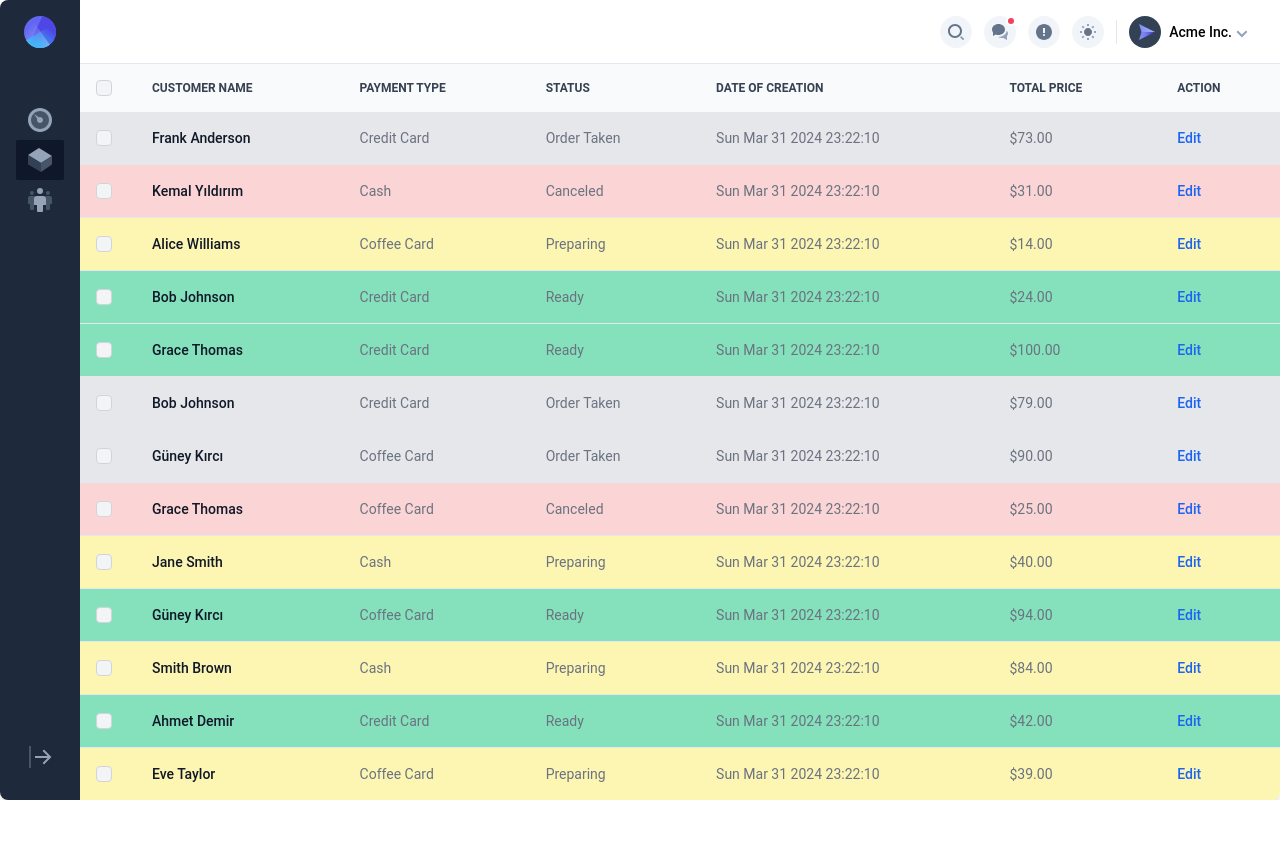
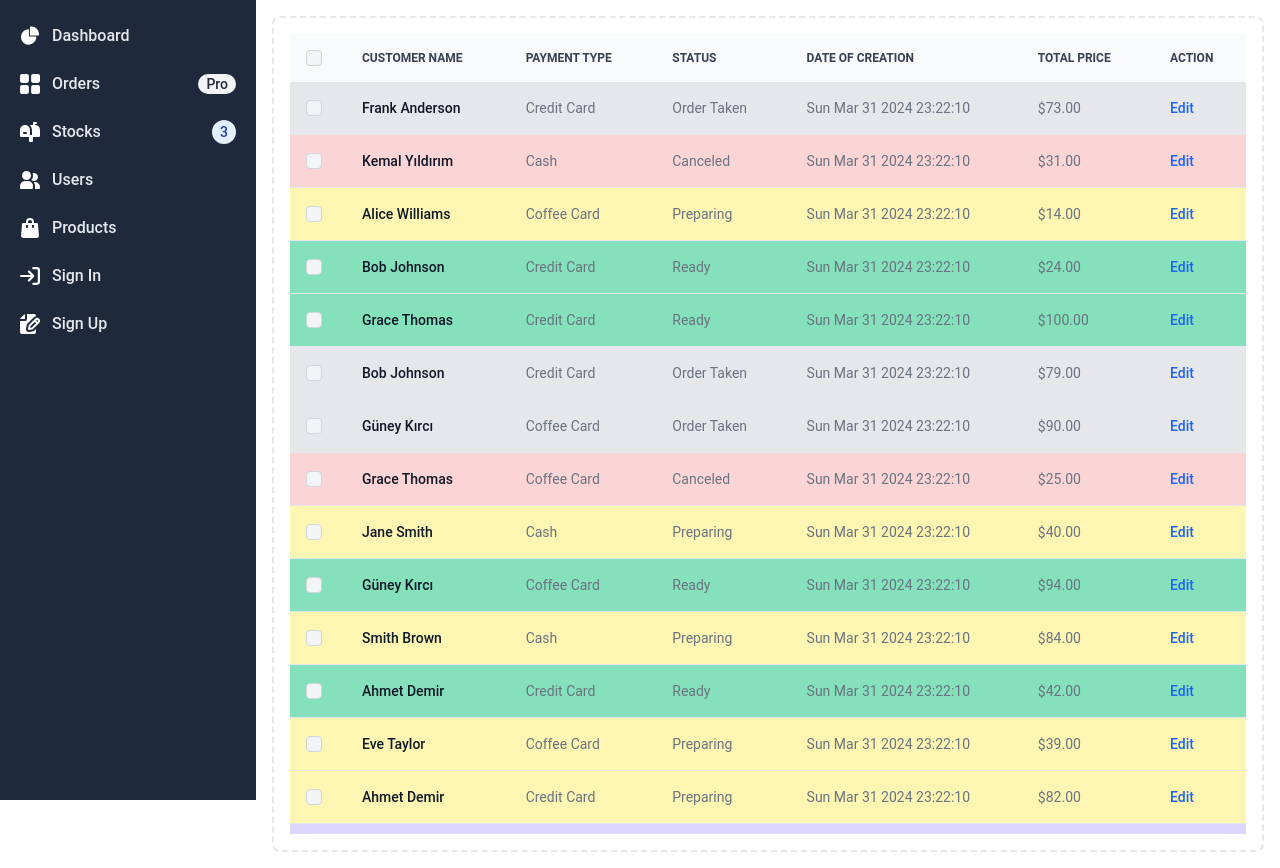
Before and after one commit to Nosver/CafeManagement, a React (Vite) app in the folder frontend/: page /orders in a window 1280 px wide. Before the commit the page ends 800 px from the top, so only its background shows below. Built offline with nearby package versions, Linux system fonts and the light colour scheme.

Commit message:
stock and order sidebar_1 changed

```diff
--- a/frontend/src/components/Siderbar_1.jsx
+++ b/frontend/src/components/Siderbar_1.jsx
@@ -1,11 +1,18 @@
 import React from 'react'
+import { useNavigate } from 'react-router-dom';
 
 export const Siderbar_1 = () => {
+
+    const text_color = "text-gray-200";
+    const bg_color = "bg-slate-800";
+
+    const navigate = useNavigate();
+
     return (
+
         <div >
 
-
-            <button data-drawer-target="default-sidebar" data-drawer-toggle="default-sidebar" aria-controls="default-sidebar" type="button" class="inline-flex items-center p-2 mt-2 ms-3 text-sm text-gray-500 rounded-lg sm:hidden hover:bg-gray-100 focus:outline-none focus:ring-2 focus:ring-gray-200 dark:text-gray-400 dark:hover:bg-gray-700 dark:focus:ring-gray-600">
+            <button data-drawer-target="default-sidebar" data-drawer-toggle="default-sidebar" aria-controls="default-sidebar" type="button" class="inline-flex items-center p-2 mt-2 ms-3 text-sm text-white rounded-lg sm:hidden hover:bg-gray-100 focus:outline-none focus:ring-2 focus:ring-gray-200 dark:text-gray-400 dark:hover:bg-gray-700 dark:focus:ring-gray-600">
                 <span class="sr-only">Open sidebar</span>
                 <svg class="w-6 h-6" aria-hidden="true" fill="currentColor" viewBox="0 0 20 20" xmlns="http://www.w3.org/2000/svg">
                     <path clip-rule="evenodd" fill-rule="evenodd" d="M2 4.75A.75.75 0 012.75 4h14.5a.75.75 0 010 1.5H2.75A.75.75 0 012 4.75zm0 10.5a.75.75 0 01.75-.75h7.5a.75.75 0 010 1.5h-7.5a.75.75 0 01-.75-.75zM2 10a.75.75 0 01.75-.75h14.5a.75.75 0 010 1.5H2.75A.75.75 0 012 10z"></path>
@@ -13,62 +20,71 @@ export const Siderbar_1 = () => {
             </button>
 
             <aside id="default-sidebar" class="fixed top-0 left-0 z-40 w-64 h-screen transition-transform -translate-x-full sm:translate-x-0" aria-label="Sidebar">
-                <div class="h-full px-3 py-4 overflow-y-auto bg-gray-50 dark:bg-gray-800">
+                <div class={`h-full px-3 py-4 overflow-y-auto ${bg_color}`}>
                     <ul class="space-y-2 font-medium">
+
                         <li>
-                            <a href="#" class="flex items-center p-2 text-gray-900 rounded-lg dark:text-white hover:bg-gray-100 dark:hover:bg-gray-700 group">
-                                <svg class="w-5 h-5 text-gray-500 transition duration-75 dark:text-gray-400 group-hover:text-gray-900 dark:group-hover:text-white" aria-hidden="true" xmlns="http://www.w3.org/2000/svg" fill="currentColor" viewBox="0 0 22 21">
+                            <a href="/dashboard" className={`flex items-center p-2 ${text_color} rounded-lg dark:text-white hover:bg-gray-100 dark:hover:bg-gray-700 group`}>
+                                <svg class={`w-5 h-5 text-white transition duration-75 dark:text-gray-400 group-hover:${text_color} dark:group-hover:text-white`} aria-hidden="true" xmlns="http://www.w3.org/2000/svg" fill="currentColor" viewBox="0 0 22 21">
                                     <path d="M16.975 11H10V4.025a1 1 0 0 0-1.066-.998 8.5 8.5 0 1 0 9.039 9.039.999.999 0 0 0-1-1.066h.002Z" />
                                     <path d="M12.5 0c-.157 0-.311.01-.565.027A1 1 0 0 0 11 1.02V10h8.975a1 1 0 0 0 1-.935c.013-.188.028-.374.028-.565A8.51 8.51 0 0 0 12.5 0Z" />
                                 </svg>
                                 <span class="ms-3">Dashboard</span>
                             </a>
                         </li>
-                        <li>
-                            <a href="#" class="flex items-center p-2 text-gray-900 rounded-lg dark:text-white hover:bg-gray-100 dark:hover:bg-gray-700 group">
-                                <svg class="flex-shrink-0 w-5 h-5 text-gray-500 transition duration-75 dark:text-gray-400 group-hover:text-gray-900 dark:group-hover:text-white" aria-hidden="true" xmlns="http://www.w3.org/2000/svg" fill="currentColor" viewBox="0 0 18 18">
+
+                        <li onClick={() => navigate('/orders')}
+
+                        >
+
+                            <a className={`flex items-center p-2 ${text_color} rounded-lg dark:text-white hover:bg-gray-100 dark:hover:bg-gray-700 group`}>
+                                <svg class={`w-5 h-5 text-white transition duration-75 dark:text-gray-400 group-hover:${text_color} dark:group-hover:text-white`} aria-hidden="true" xmlns="http://www.w3.org/2000/svg" fill="currentColor" viewBox="0 0 18 18">
                                     <path d="M6.143 0H1.857A1.857 1.857 0 0 0 0 1.857v4.286C0 7.169.831 8 1.857 8h4.286A1.857 1.857 0 0 0 8 6.143V1.857A1.857 1.857 0 0 0 6.143 0Zm10 0h-4.286A1.857 1.857 0 0 0 10 1.857v4.286C10 7.169 10.831 8 11.857 8h4.286A1.857 1.857 0 0 0 18 6.143V1.857A1.857 1.857 0 0 0 16.143 0Zm-10 10H1.857A1.857 1.857 0 0 0 0 11.857v4.286C0 17.169.831 18 1.857 18h4.286A1.857 1.857 0 0 0 8 16.143v-4.286A1.857 1.857 0 0 0 6.143 10Zm10 0h-4.286A1.857 1.857 0 0 0 10 11.857v4.286c0 1.026.831 1.857 1.857 1.857h4.286A1.857 1.857 0 0 0 18 16.143v-4.286A1.857 1.857 0 0 0 16.143 10Z" />
                                 </svg>
-                                <span class="flex-1 ms-3 whitespace-nowrap">Kanban</span>
+                                <span class="flex-1 ms-3 whitespace-nowrap">Orders</span>
                                 <span class="inline-flex items-center justify-center px-2 ms-3 text-sm font-medium text-gray-800 bg-gray-100 rounded-full dark:bg-gray-700 dark:text-gray-300">Pro</span>
                             </a>
+
                         </li>
-                        <li>
-                            <a href="#" class="flex items-center p-2 text-gray-900 rounded-lg dark:text-white hover:bg-gray-100 dark:hover:bg-gray-700 group">
-                                <svg class="flex-shrink-0 w-5 h-5 text-gray-500 transition duration-75 dark:text-gray-400 group-hover:text-gray-900 dark:group-hover:text-white" aria-hidden="true" xmlns="http://www.w3.org/2000/svg" fill="currentColor" viewBox="0 0 20 20">
+
+                        <li onClick={() => navigate('/stocks')}
+
+                        >
+                            <a className={`flex items-center p-2 ${text_color} rounded-lg dark:text-white hover:bg-gray-100 dark:hover:bg-gray-700 group`}>
+                                <svg class={`w-5 h-5 text-white transition duration-75 dark:text-gray-400 group-hover:${text_color} dark:group-hover:text-white`} aria-hidden="true" xmlns="http://www.w3.org/2000/svg" fill="currentColor" viewBox="0 0 20 20">
                                     <path d="m17.418 3.623-.018-.008a6.713 6.713 0 0 0-2.4-.569V2h1a1 1 0 1 0 0-2h-2a1 1 0 0 0-1 1v2H9.89A6.977 6.977 0 0 1 12 8v5h-2V8A5 5 0 1 0 0 8v6a1 1 0 0 0 1 1h8v4a1 1 0 0 0 1 1h2a1 1 0 0 0 1-1v-4h6a1 1 0 0 0 1-1V8a5 5 0 0 0-2.582-4.377ZM6 12H4a1 1 0 0 1 0-2h2a1 1 0 0 1 0 2Z" />
                                 </svg>
-                                <span class="flex-1 ms-3 whitespace-nowrap">Inbox</span>
+                                <span class="flex-1 ms-3 whitespace-nowrap">Stocks</span>
                                 <span class="inline-flex items-center justify-center w-3 h-3 p-3 ms-3 text-sm font-medium text-blue-800 bg-blue-100 rounded-full dark:bg-blue-900 dark:text-blue-300">3</span>
                             </a>
                         </li>
                         <li>
-                            <a href="#" class="flex items-center p-2 text-gray-900 rounded-lg dark:text-white hover:bg-gray-100 dark:hover:bg-gray-700 group">
-                                <svg class="flex-shrink-0 w-5 h-5 text-gray-500 transition duration-75 dark:text-gray-400 group-hover:text-gray-900 dark:group-hover:text-white" aria-hidden="true" xmlns="http://www.w3.org/2000/svg" fill="currentColor" viewBox="0 0 20 18">
+                            <a className={`flex items-center p-2 ${text_color} rounded-lg dark:text-white hover:bg-gray-100 dark:hover:bg-gray-700 group`}>
+                                <svg class={`w-5 h-5 text-white transition duration-75 dark:text-gray-400 group-hover:${text_color} dark:group-hover:text-white`} aria-hidden="true" xmlns="http://www.w3.org/2000/svg" fill="currentColor" viewBox="0 0 20 18">
                                     <path d="M14 2a3.963 3.963 0 0 0-1.4.267 6.439 6.439 0 0 1-1.331 6.638A4 4 0 1 0 14 2Zm1 9h-1.264A6.957 6.957 0 0 1 15 15v2a2.97 2.97 0 0 1-.184 1H19a1 1 0 0 0 1-1v-1a5.006 5.006 0 0 0-5-5ZM6.5 9a4.5 4.5 0 1 0 0-9 4.5 4.5 0 0 0 0 9ZM8 10H5a5.006 5.006 0 0 0-5 5v2a1 1 0 0 0 1 1h11a1 1 0 0 0 1-1v-2a5.006 5.006 0 0 0-5-5Z" />
                                 </svg>
                                 <span class="flex-1 ms-3 whitespace-nowrap">Users</span>
                             </a>
                         </li>
                         <li>
-                            <a href="#" class="flex items-center p-2 text-gray-900 rounded-lg dark:text-white hover:bg-gray-100 dark:hover:bg-gray-700 group">
-                                <svg class="flex-shrink-0 w-5 h-5 text-gray-500 transition duration-75 dark:text-gray-400 group-hover:text-gray-900 dark:group-hover:text-white" aria-hidden="true" xmlns="http://www.w3.org/2000/svg" fill="currentColor" viewBox="0 0 18 20">
+                            <a href="#" className={`flex items-center p-2 ${text_color} rounded-lg dark:text-white hover:bg-gray-100 dark:hover:bg-gray-700 group`}>
+                                <svg class={`w-5 h-5 text-white transition duration-75 dark:text-gray-400 group-hover:${text_color} dark:group-hover:text-white`} aria-hidden="true" xmlns="http://www.w3.org/2000/svg" fill="currentColor" viewBox="0 0 18 20">
                                     <path d="M17 5.923A1 1 0 0 0 16 5h-3V4a4 4 0 1 0-8 0v1H2a1 1 0 0 0-1 .923L.086 17.846A2 2 0 0 0 2.08 20h13.84a2 2 0 0 0 1.994-2.153L17 5.923ZM7 9a1 1 0 0 1-2 0V7h2v2Zm0-5a2 2 0 1 1 4 0v1H7V4Zm6 5a1 1 0 1 1-2 0V7h2v2Z" />
                                 </svg>
                                 <span class="flex-1 ms-3 whitespace-nowrap">Products</span>
                             </a>
                         </li>
                         <li>
-                            <a href="#" class="flex items-center p-2 text-gray-900 rounded-lg dark:text-white hover:bg-gray-100 dark:hover:bg-gray-700 group">
-                                <svg class="flex-shrink-0 w-5 h-5 text-gray-500 transition duration-75 dark:text-gray-400 group-hover:text-gray-900 dark:group-hover:text-white" aria-hidden="true" xmlns="http://www.w3.org/2000/svg" fill="none" viewBox="0 0 18 16">
+                            <a href="#" className={`flex items-center p-2 ${text_color} rounded-lg dark:text-white hover:bg-gray-100 dark:hover:bg-gray-700 group`}>
+                                <svg class={`w-5 h-5 text-white transition duration-75 dark:text-gray-400 group-hover:${text_color} dark:group-hover:text-white`} aria-hidden="true" xmlns="http://www.w3.org/2000/svg" fill="none" viewBox="0 0 18 16">
                                     <path stroke="currentColor" stroke-linecap="round" stroke-linejoin="round" stroke-width="2" d="M1 8h11m0 0L8 4m4 4-4 4m4-11h3a2 2 0 0 1 2 2v10a2 2 0 0 1-2 2h-3" />
                                 </svg>
                                 <span class="flex-1 ms-3 whitespace-nowrap">Sign In</span>
                             </a>
                         </li>
                         <li>
-                            <a href="#" class="flex items-center p-2 text-gray-900 rounded-lg dark:text-white hover:bg-gray-100 dark:hover:bg-gray-700 group">
-                                <svg class="flex-shrink-0 w-5 h-5 text-gray-500 transition duration-75 dark:text-gray-400 group-hover:text-gray-900 dark:group-hover:text-white" aria-hidden="true" xmlns="http://www.w3.org/2000/svg" fill="currentColor" viewBox="0 0 20 20">
+                            <a href="#" className={`flex items-center p-2 ${text_color} rounded-lg dark:text-white hover:bg-gray-100 dark:hover:bg-gray-700 group`}>
+                                <svg class={`w-5 h-5 text-white transition duration-75 dark:text-gray-400 group-hover:${text_color} dark:group-hover:text-white`} aria-hidden="true" xmlns="http://www.w3.org/2000/svg" fill="currentColor" viewBox="0 0 20 20">
                                     <path d="M5 5V.13a2.96 2.96 0 0 0-1.293.749L.879 3.707A2.96 2.96 0 0 0 .13 5H5Z" />
                                     <path d="M6.737 11.061a2.961 2.961 0 0 1 .81-1.515l6.117-6.116A4.839 4.839 0 0 1 16 2.141V2a1.97 1.97 0 0 0-1.933-2H7v5a2 2 0 0 1-2 2H0v11a1.969 1.969 0 0 0 1.933 2h12.134A1.97 1.97 0 0 0 16 18v-3.093l-1.546 1.546c-.413.413-.94.695-1.513.81l-3.4.679a2.947 2.947 0 0 1-1.85-.227 2.96 2.96 0 0 1-1.635-3.257l.681-3.397Z" />
                                     <path d="M8.961 16a.93.93 0 0 0 .189-.019l3.4-.679a.961.961 0 0 0 .49-.263l6.118-6.117a2.884 2.884 0 0 0-4.079-4.078l-6.117 6.117a.96.96 0 0 0-.263.491l-.679 3.4A.961.961 0 0 0 8.961 16Zm7.477-9.8a.958.958 0 0 1 .68-.281.961.961 0 0 1 .682 1.644l-.315.315-1.36-1.36.313-.318Zm-5.911 5.911 4.236-4.236 1.359 1.359-4.236 4.237-1.7.339.341-1.699Z" />
@@ -80,11 +96,6 @@ export const Siderbar_1 = () => {
                 </div>
             </aside>
 
-
-
-
-
-
         </div>
     )
 }
--- a/frontend/src/pages/Personel/Orders.jsx
+++ b/frontend/src/pages/Personel/Orders.jsx
@@ -1,7 +1,7 @@
 import React, { useState } from 'react';
-import Sidebar from '../../imported-assets/partials/Sidebar';
 import Header from '../../imported-assets/partials/Header';
 import Popup from '../../components/MenuPopup';
+import { Siderbar_1 } from '../../components/Siderbar_1';
 
 
 const OrderStatus = {
@@ -88,18 +88,16 @@ export const Orders = () => {
                 </Popup>
             )}
 
+            <Siderbar_1 />
 
-            <div class="relative overflow-x-auto shadow-md sm:rounded-lg">
+
+            <div class="p-4 sm:ml-64">
+                <div class="p-4 border-2 border-gray-200 border-dashed rounded-lg dark:border-gray-700">
 
                     <div className="flex h-screen overflow-hidden">
-                    {/* Sidebar */}
-                    <Sidebar sidebarOpen={sidebarOpen} setSidebarOpen={setSidebarOpen} />
 
                         {/* Content area */}
                         <div className="relative flex flex-col flex-1 overflow-y-auto overflow-x-hidden">
-
-
-                        <Header sidebarOpen={sidebarOpen} setSidebarOpen={setSidebarOpen} />
 
                             <main>
                                 <table class="w-full text-sm text-left rtl:text-right text-gray-500 dark:text-gray-400">
@@ -176,6 +174,7 @@ export const Orders = () => {
                     </div>
 
                 </div>
+            </div>
 
 
         </>
--- a/frontend/tailwind.config.js
+++ b/frontend/tailwind.config.js
@@ -21,7 +21,8 @@ export default {
         'custom-light-white': '#EFDFCC',
         'custom-brown': '#BA8E7A',
         'custom-green': '#66796B',
-        'custom-coffe-brown': '#6F4E37'
+        'custom-coffe-brown': '#6F4E37',
+        'cool-blue': "bg-slate-800"
       }
     }
   },
```
Lines whose indentation alone changed are shown as unchanged.
